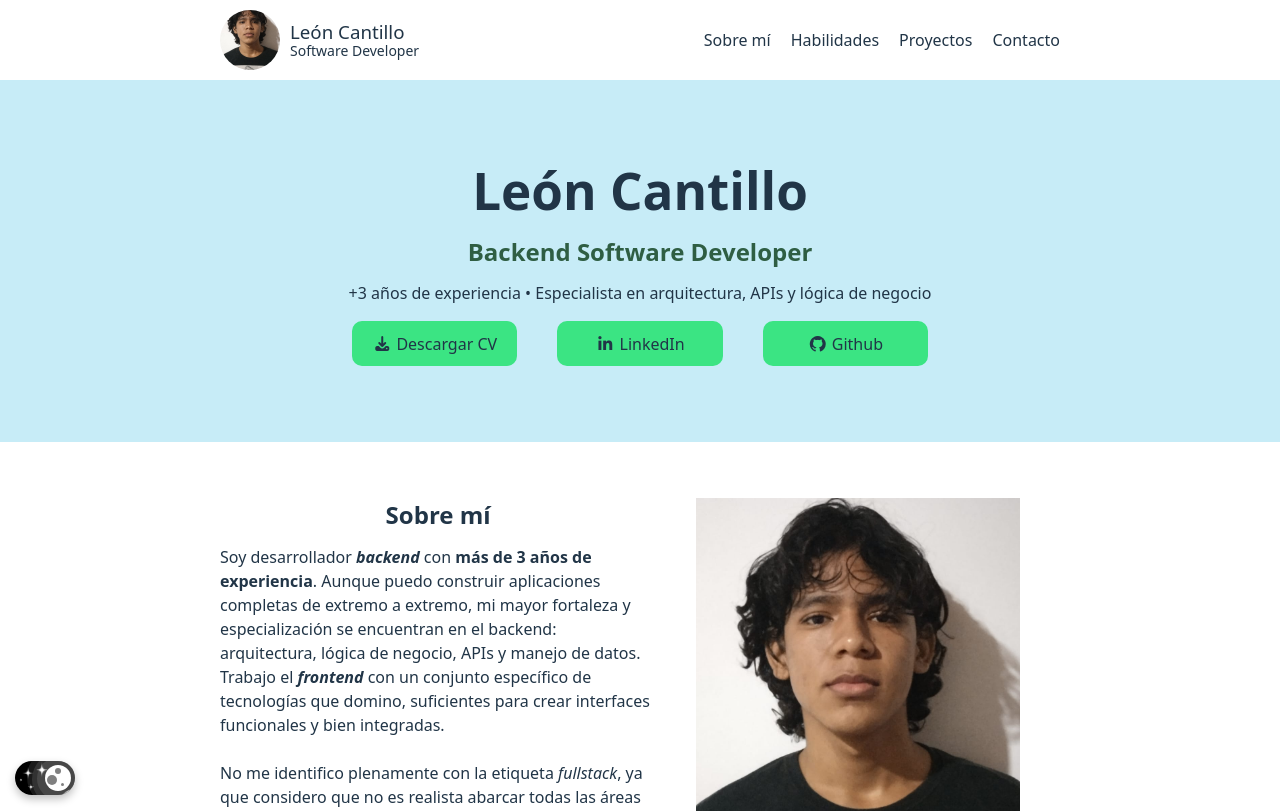
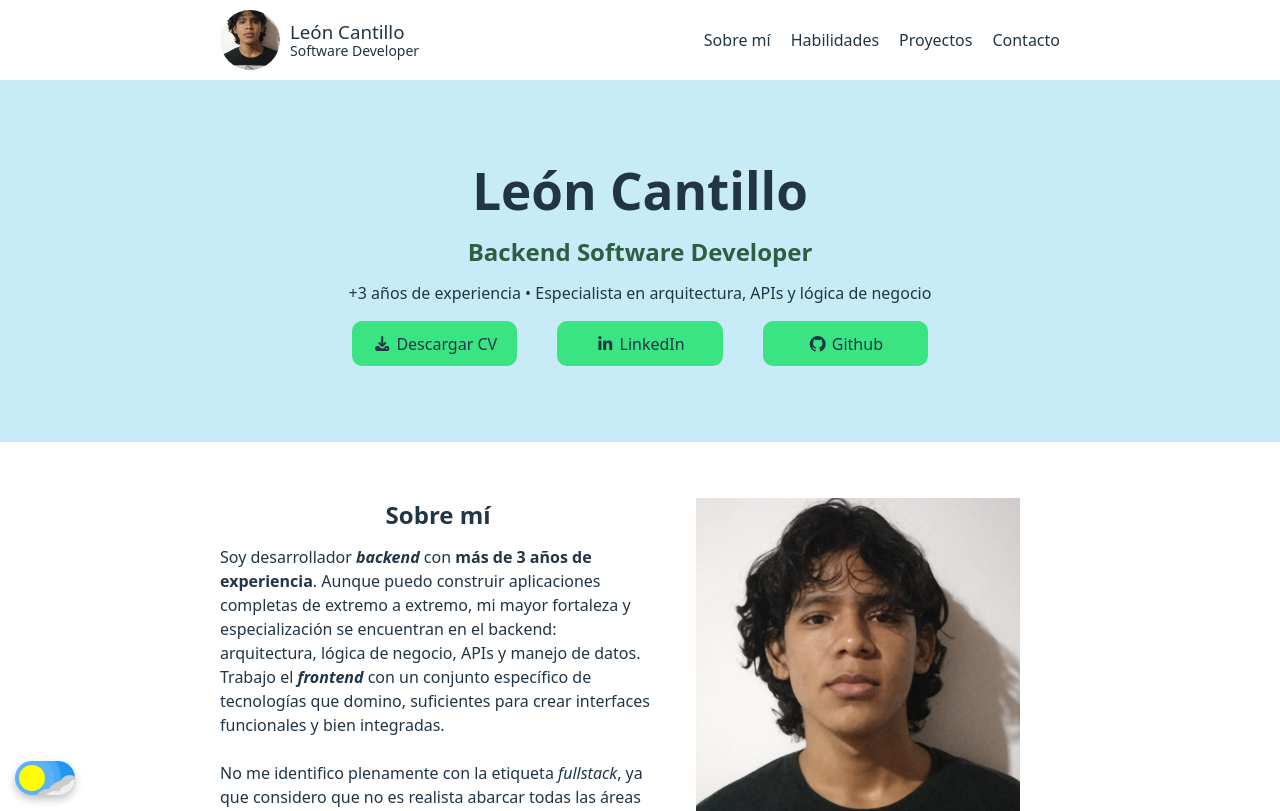
Before and after one commit to leoncantillo/portfolio, a React (Vite) app: page / in a window 1280 px wide. Shown: the top 811 px of the page. Built offline with nearby package versions, Linux system fonts and the light colour scheme.

Commit message:
[FIX] Switcher incompatibility with theme preferences

```diff
--- a/src/components/SwitchTheme.jsx
+++ b/src/components/SwitchTheme.jsx
@@ -2,12 +2,12 @@ import { useTheme } from '../context/ThemeContext';
 import './../styles/SwitchTheme.scss';
 
 const SwitchTheme = () => {
-    const { toggleTheme } = useTheme();
+    const { theme, toggleTheme } = useTheme();
 
     return (
         // From Uiverse.io by RiccardoRapelli
         <label className="switch-theme">
-            <input id="input" type="checkbox" defaultChecked="darkTheme" onChange={toggleTheme}/>
+            <input id="input" type="checkbox" checked={theme === "dark"} onChange={toggleTheme}/>
             <div className="slider round">
                 <div className="sun-moon">
                     <svg id="moon-dot-1" className="moon-dot" viewBox="0 0 100 100">
--- a/src/styles/_theme.css
+++ b/src/styles/_theme.css
@@ -1,4 +1,3 @@
-/* Modo oscuro (por defecto) */
 :root {
   --color-text: rgba(255, 255, 255, 0.87);
   --color-bg: #242424;
@@ -15,21 +14,6 @@
   --palet-color-2: #fff480;
 }
 
-/* Modo claro por preferencia del sistema */
-@media (prefers-color-scheme: light) {
-  :root {
-    --color-text: #213547;
-    --color-bg: #ffffff;
-    --color-bg-2: #c7ecf7;
-    --color-link-hover: #747bff;
-    --button-bg: #3be483;
-    --button-bg-2: #f9f9f9;
-    --input-border: #dbdbdb;
-    --card-border: #eee;
-  }
-}
-
-/* Modo claro forzado manualmente */
 html.light {
   --color-text: #213547;
   --color-bg: #ffffff;
```
